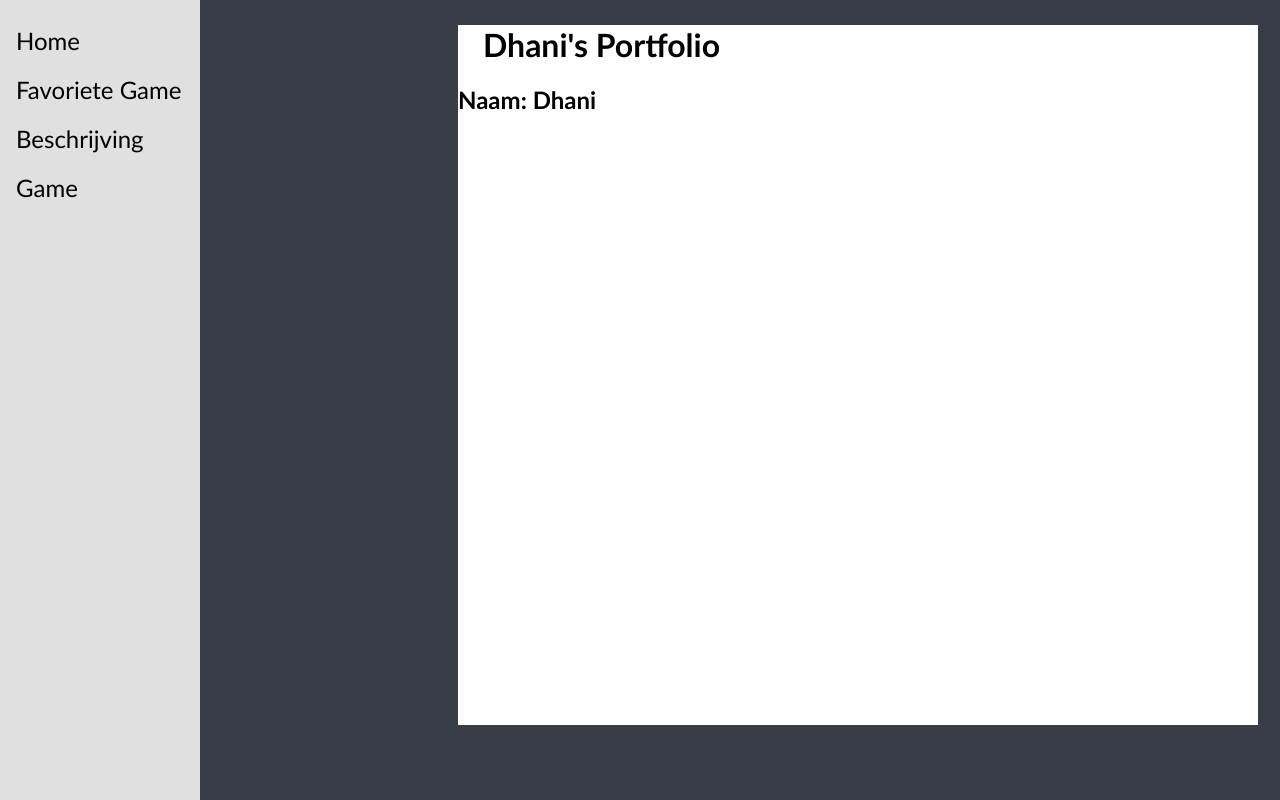
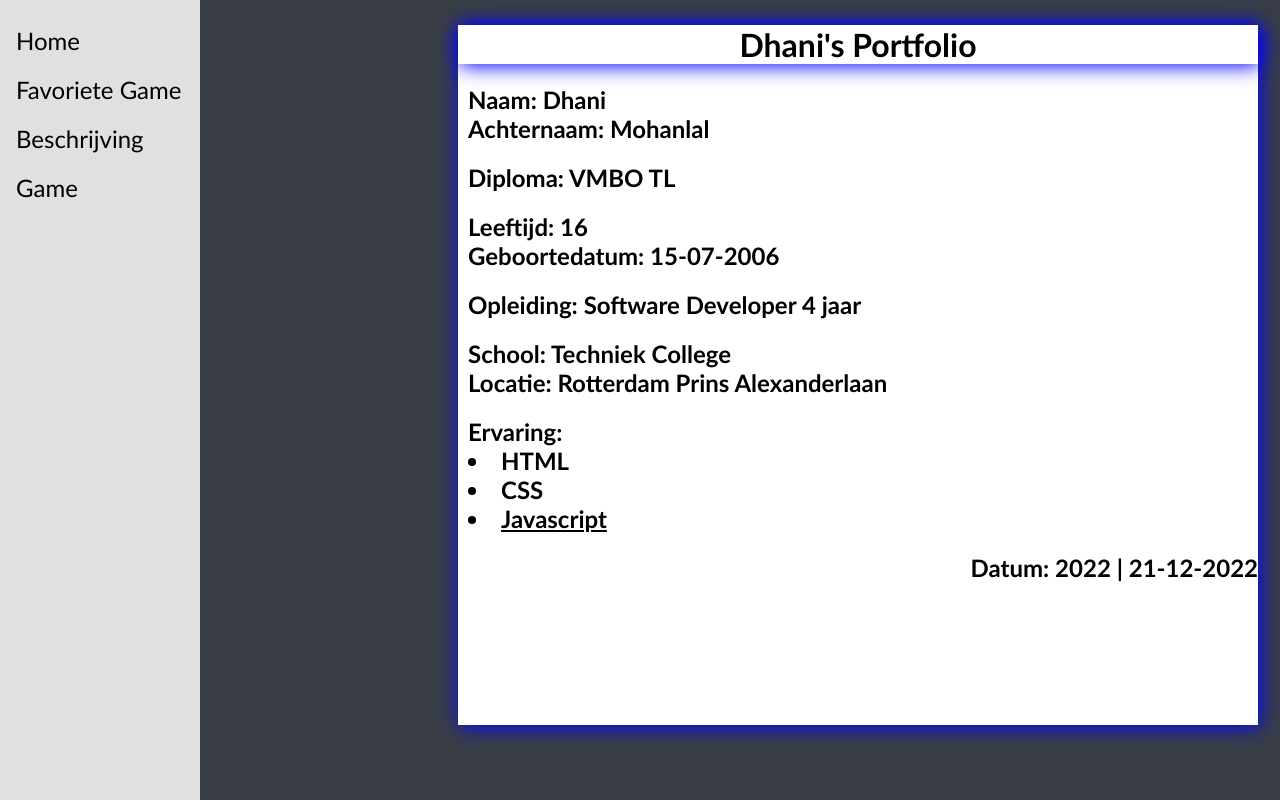
Before and after one commit to Adnan128021/Project2, a plain HTML site: page dhaniportfolio.html in a window 1280 px wide. Drawn offline with Linux system fonts and the light colour scheme.

Commit message:
Portfolio afgemaakt

```diff
--- a/dhaniportfolio.html
+++ b/dhaniportfolio.html
@@ -37,10 +37,38 @@
   <h1 id="floatrechts">
     Dhani's Portfolio
   </h1>
+  <div class="Tekstmargindhani">
   <h2>
     Naam: Dhani
+    <br>
+    Achternaam: Mohanlal
   </h2>
-
+  <h2>
+    Diploma: VMBO TL
+  </h2>
+  <h2>
+    Leeftijd: 16
+    <br>
+    Geboortedatum: 15-07-2006
+  </h2>
+  <h2>
+    Opleiding: Software Developer 4 jaar
+  </h2>
+  <h2>
+    School: Techniek College
+    <br>
+    Locatie: Rotterdam Prins Alexanderlaan
+  </h2>
+  <h2>
+    Ervaring:
+    <li>HTML</li>
+    <Li>CSS</Li>
+    <li id="jsdhani">Javascript</li>
+  </h2>
+    <h2 id="datum">
+      Datum: 2022 | 21-12-2022
+    </h2>
+</div>
 </div>
 
 
--- a/style.css
+++ b/style.css
@@ -76,7 +76,7 @@ ul {
   align-items: center;
 }
 
-h1,
+
 p {
   text-indent: 10px;
   padding: 0px 15px 0px 15px;
@@ -204,8 +204,22 @@ box-shadow: 2px 2px 20px orange;
   background-color: white;
   margin-left: 450px;
   margin-top: 25px;
+  box-shadow: 2px 2px 20px blue;
 }
 #floatrechts{
-  display: flex;
+ text-align: center;
+  border: 5px;
+  border-color: black;
+  box-shadow: 2px 2px 20px blue;
+}
+.Tekstmargindhani{
+  margin-left: 10px;
+}
+#jsdhani{
+  text-decoration: underline;
+}
+#datum{
+  text-align: right;
+
 
 }
```
